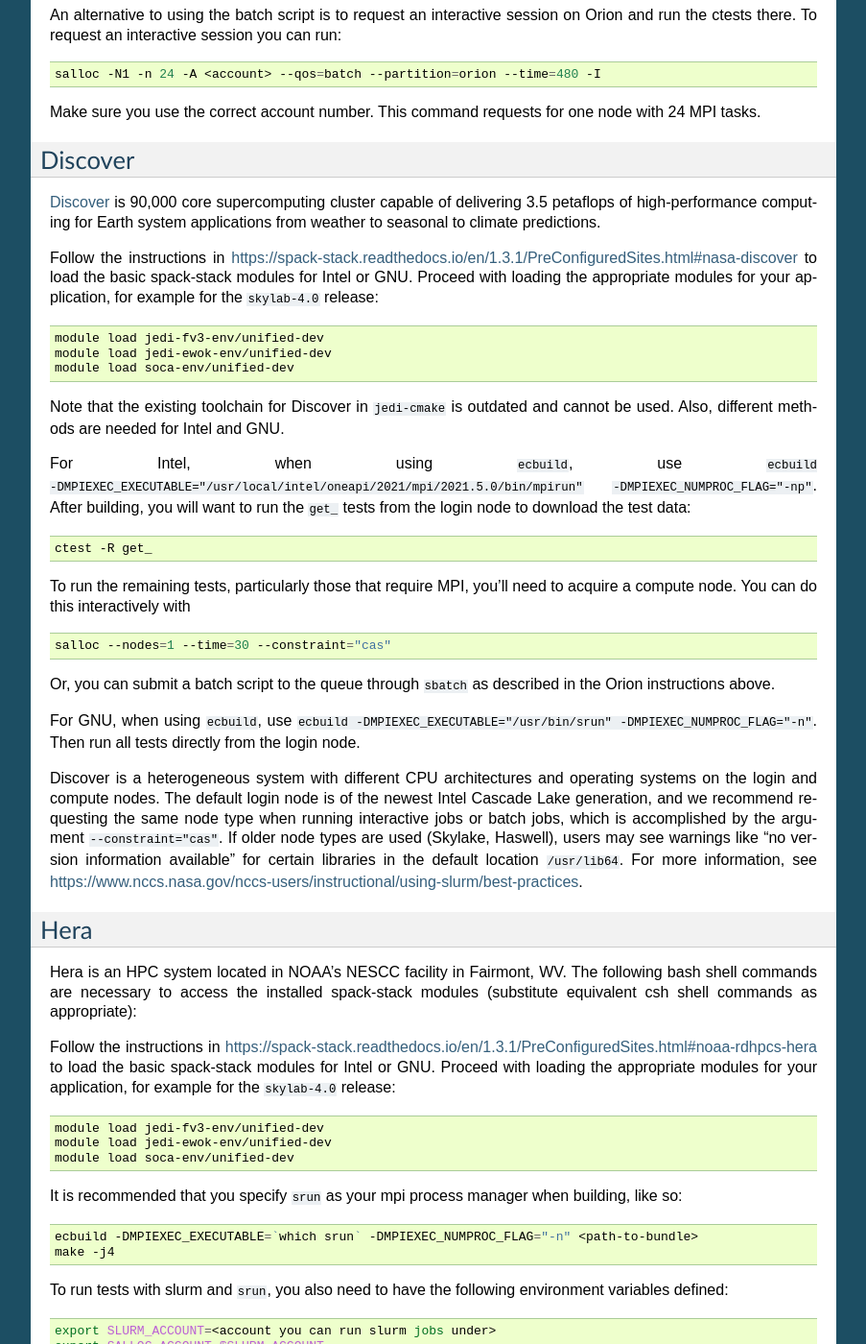
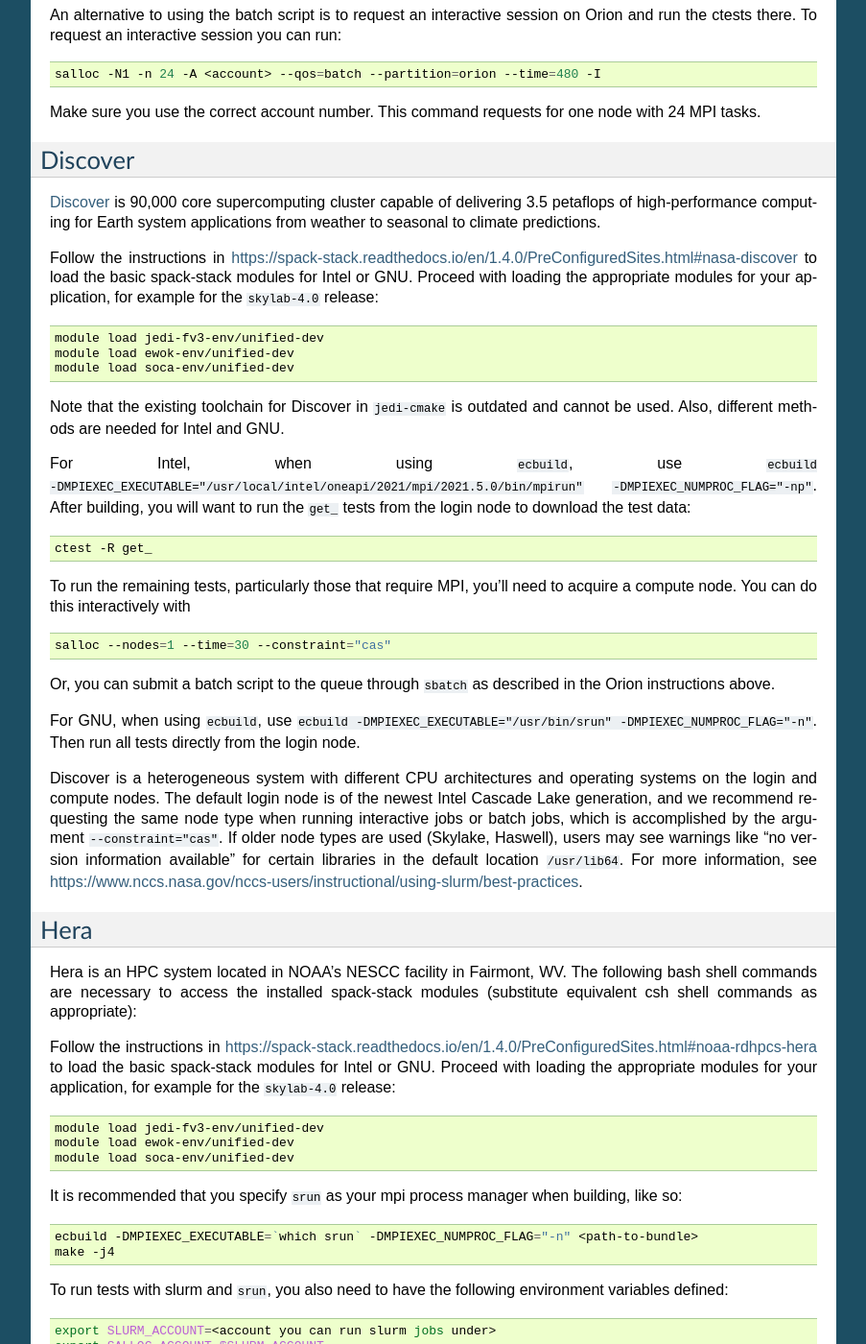
Before and after one commit to JCSDA/jedi-docs, a Sphinx documentation site: the page built from docs/using/jedi_environment/modules.rst, in a window 1280 px wide and 1400 px high, scrolled down 2869 px. Shown: the whole window at 96% size, without its empty margins (198-1101 px from the left). Built offline with Sphinx 7.4.7, drawn with Linux system fonts in a browser that asks for light colours; some of the changed text lies outside the part shown.

Commit message:
Updates for spack-stack 1.4.0 (#611)
* first updates to remove 1.3.1

* version change

```diff
--- a/docs/inside/developer_tools/cmake.rst
+++ b/docs/inside/developer_tools/cmake.rst
@@ -39,7 +39,7 @@
 ^^^^^^^^^^^^^^^^^^^^^^^^^^
 
 This step is only necessary if you are working outside preconfigured JEDI environments or containers, and when not following the
-`spack-stack <https://spack-stack.readthedocs.io/en/1.3.1/>`_ instructions to set up your environment.
+`spack-stack <https://spack-stack.readthedocs.io/en/1.4.0/>`_ instructions to set up your environment.
 
 For the Mac, use `homebrew <https://brew.sh/>`_ to install CMake.
 
@@ -198,7 +198,7 @@
 Installing ecbuild
 ^^^^^^^^^^^^^^^^^^
 
-As before, the steps shown in this section are only necessary if you are working outside preconfigured JEDI environments or containers, and when not following the recommendation to use `spack-stack <https://spack-stack.readthedocs.io/en/1.3.1/>`_ to set up your environment.
+As before, the steps shown in this section are only necessary if you are working outside preconfigured JEDI environments or containers, and when not following the recommendation to use `spack-stack <https://spack-stack.readthedocs.io/en/1.4.0/>`_ to set up your environment.
 
 For all systems, you need to have CMake, eigen3 installed before installing ecbuild.
 To install these on the Mac:
--- a/docs/using/building_and_running/running_skylab.rst
+++ b/docs/using/building_and_running/running_skylab.rst
@@ -8,11 +8,11 @@
 
 Versions used:
 
-- spack-stack-1.3.1 from April 21, 2023
+- spack-stack-1.4.0 from May 2023
 
-  * https://github.com/NOAA-EMC/spack-stack/tree/1.3.1
+  * https://github.com/JCSDA/spack-stack/tree/1.4.0
 
-  * https://spack-stack.readthedocs.io/en/1.3.1/
+  * https://spack-stack.readthedocs.io/en/1.4.0/
 
 - AMIs available in us-east-1 region (N. Virginia)
 
--- a/docs/using/jedi_environment/index.rst
+++ b/docs/using/jedi_environment/index.rst
@@ -8,12 +8,12 @@
 
 In order to help JEDI users and developers quickly create a productive and consistent computing environment, the JEDI team provides a number of portability tools.  These include:
 
-* A complete software stack called `spack-stack <https://github.com/noaa-emc/spack-stack>`_  for compiled and Python dependencies based on the open-source `spack <https://github.com/spack/spack>`_ package manager, originally developed by the `Lawrence Livermore National Laboratory (LLNL) <https://computing.llnl.gov/projects/spack-hpc-package-manager>`_, with `instructions <https://spack-stack.readthedocs.io/en/1.3.1>`_ for building and using spack-stack on HPC, the cloud, and generic macOS and Linux systems.
+* A complete software stack called `spack-stack <https://github.com/jcsda/spack-stack>`_  for compiled and Python dependencies based on the open-source `spack <https://github.com/spack/spack>`_ package manager, originally developed by the `Lawrence Livermore National Laboratory (LLNL) <https://computing.llnl.gov/projects/spack-hpc-package-manager>`_, with `instructions <https://spack-stack.readthedocs.io/en/1.4.0>`_ for building and using spack-stack on HPC, the cloud, and generic macOS and Linux systems.
 * Machine images for cloud computing  (e.g. AMIs for `Amazon Web Services <https://aws.amazon.com>`_)
 * :doc:`Environment modules <modules>` for selected HPC systems
 * Docker and Singularity software :doc:`containers <containers/container_overview>`.
 
-The `spack-stack repository <https://github.com/noaa-emc/spack-stack>`_ contains detailed instructions and spack configurations that specify the target platform, software packages, versions, and configuration options that are required to build and run jedi (and other applications). Tagged versions of the spack-stack will be coordinated with public JEDI releases when they become available. We use spack-stack to build environment modules on cloud platforms (e.g. AMIs), HPC systems, and generic macOS/Linux systems.
+The `spack-stack repository <https://github.com/jcsda/spack-stack>`_ contains detailed instructions and spack configurations that specify the target platform, software packages, versions, and configuration options that are required to build and run jedi (and other applications). Tagged versions of the spack-stack will be coordinated with public JEDI releases when they become available. We use spack-stack to build environment modules on cloud platforms (e.g. AMIs), HPC systems, and generic macOS/Linux systems.
 
 The spack configuration is also used to build :doc:`Docker and Singularity containers <containers/container_overview>` that can be run on laptops, workstations, cloud platforms, and HPC systems. The containers are also leveraged for continuous integration testing by means of `Amazon CodeBuild <https://aws.amazon.com/codebuild/>`_ and `Travis-CI <https://travis-ci.org/>`_
 
--- a/docs/using/jedi_environment/modules.rst
+++ b/docs/using/jedi_environment/modules.rst
@@ -3,7 +3,7 @@
 Using spack-stack modules to build and run JEDI
 ===============================================
 
-The instructions in this section are specific to the use of spack-stack environment modules (``lmod/lua`` or ``tcl/tk``) for building and running JEDI applications. For general information on using spack-stack to build and run software, see the `spack-stack documentation <https://spack-stack.readthedocs.io/en/1.3.1>`_.
+The instructions in this section are specific to the use of spack-stack environment modules (``lmod/lua`` or ``tcl/tk``) for building and running JEDI applications. For general information on using spack-stack to build and run software, see the `spack-stack documentation <https://spack-stack.readthedocs.io/en/1.4.0>`_.
 
 One of the big advantages of spack-stack is that it automatically generates modules for all compiled packages and Python packages and works in exactly the same way on HPCs, on the cloud, and on a personal computer. Environment modules are available on basically all HPC systems and any modern macOS or Linux distribution, and are an easy and effective way to manage software libraries. There are two main flavors, the older ``tcl/tk`` modules and the newer ``lmod/lua`` modules, with the latter being superior and therefore preferred, if available. The two implementations share similar commands, such as:
 
@@ -48,12 +48,12 @@
 
 Orion is an HPC system located at Mississippi State University for the purpose of furthering NOAA’s scientific research and collaboration.
 
-Follow the instructions in https://spack-stack.readthedocs.io/en/1.3.1/PreConfiguredSites.html#msu-orion to load the basic spack-stack modules for Intel or GNU. Proceed with loading the appropriate modules for your application, for example for the ``skylab-4.0`` release:
+Follow the instructions in https://spack-stack.readthedocs.io/en/1.4.0/PreConfiguredSites.html#msu-orion to load the basic spack-stack modules for Intel or GNU. Proceed with loading the appropriate modules for your application, for example for the ``skylab-4.0`` release:
 
 .. code-block:: bash
 
    module load jedi-fv3-env/unified-dev
-   module load jedi-ewok-env/unified-dev
+   module load ewok-env/unified-dev
    module load soca-env/unified-dev
 
 
@@ -149,12 +149,12 @@
 
 `Discover <https://www.nccs.nasa.gov/systems/discover>`_ is 90,000 core supercomputing cluster capable of delivering 3.5 petaflops of high-performance computing for Earth system applications from weather to seasonal to climate predictions.
 
-Follow the instructions in https://spack-stack.readthedocs.io/en/1.3.1/PreConfiguredSites.html#nasa-discover to load the basic spack-stack modules for Intel or GNU. Proceed with loading the appropriate modules for your application, for example for the ``skylab-4.0`` release:
+Follow the instructions in https://spack-stack.readthedocs.io/en/1.4.0/PreConfiguredSites.html#nasa-discover to load the basic spack-stack modules for Intel or GNU. Proceed with loading the appropriate modules for your application, for example for the ``skylab-4.0`` release:
 
 .. code-block:: bash
 
    module load jedi-fv3-env/unified-dev
-   module load jedi-ewok-env/unified-dev
+   module load ewok-env/unified-dev
    module load soca-env/unified-dev
 
 Note that the existing toolchain for Discover in ``jedi-cmake`` is outdated and cannot be used. Also, different methods are needed for Intel and GNU.
@@ -182,12 +182,12 @@
 
 Hera is an HPC system located in NOAA's NESCC facility in Fairmont, WV. The following bash shell commands are necessary to access the installed spack-stack modules (substitute equivalent csh shell commands as appropriate):
 
-Follow the instructions in https://spack-stack.readthedocs.io/en/1.3.1/PreConfiguredSites.html#noaa-rdhpcs-hera to load the basic spack-stack modules for Intel or GNU. Proceed with loading the appropriate modules for your application, for example for the ``skylab-4.0`` release:
+Follow the instructions in https://spack-stack.readthedocs.io/en/1.4.0/PreConfiguredSites.html#noaa-rdhpcs-hera to load the basic spack-stack modules for Intel or GNU. Proceed with loading the appropriate modules for your application, for example for the ``skylab-4.0`` release:
 
 .. code-block:: bash
 
    module load jedi-fv3-env/unified-dev
-   module load jedi-ewok-env/unified-dev
+   module load ewok-env/unified-dev
    module load soca-env/unified-dev
 
 It is recommended that you specify :code:`srun` as your mpi process manager when building, like so:
@@ -210,12 +210,12 @@
 
 `Cheyenne <https://www2.cisl.ucar.edu/resources/computational-systems/cheyenne/cheyenne>`_ is a 5.34-petaflops, high-performance computer built for NCAR by SGI.
 
-Follow the instructions in https://spack-stack.readthedocs.io/en/1.3.1/PreConfiguredSites.html#ncar-wyoming-cheyenne to load the basic spack-stack modules for Intel or GNU. Proceed with loading the appropriate modules for your application, for example for the ``skylab-4.0`` release:
+Follow the instructions in https://spack-stack.readthedocs.io/en/1.4.0/PreConfiguredSites.html#ncar-wyoming-cheyenne to load the basic spack-stack modules for Intel or GNU. Proceed with loading the appropriate modules for your application, for example for the ``skylab-4.0`` release:
 
 .. code-block:: bash
 
    module load jedi-fv3-env/unified-dev
-   module load jedi-ewok-env/unified-dev
+   module load ewok-env/unified-dev
    module load soca-env/unified-dev
 
 Because of space limitations on your home directory, it's a good idea to build your code on the `glade <https://www2.cisl.ucar.edu/resources/storage-and-file-systems/glade-file-spaces>`_ filesystems (`work` or `scratch`):
@@ -254,12 +254,12 @@
 
 The `Casper <https://www2.cisl.ucar.edu/resources/computational-systems/casper>`_ cluster is a heterogeneous system of specialized data analysis and visualization resources, large-memory, multi-GPU nodes, and high-throughput computing nodes.
 
-Follow the instructions in https://spack-stack.readthedocs.io/en/1.3.1/PreConfiguredSites.html#ncar-wyoming-casper to load the basic spack-stack modules for Intel. Proceed with loading the appropriate modules for your application, for example for the ``skylab-4.0`` release:
+Follow the instructions in https://spack-stack.readthedocs.io/en/1.4.0/PreConfiguredSites.html#ncar-wyoming-casper to load the basic spack-stack modules for Intel. Proceed with loading the appropriate modules for your application, for example for the ``skylab-4.0`` release:
 
 .. code-block:: bash
 
    module load jedi-fv3-env/unified-dev
-   module load jedi-ewok-env/unified-dev
+   module load ewok-env/unified-dev
    module load soca-env/unified-dev
 
 Because of space limitations on your home directory, it's a good idea to locate your build directory on the `glade <https://www2.cisl.ucar.edu/resources/storage-and-file-systems/glade-file-spaces>`_ filesystems:
@@ -311,12 +311,12 @@
 
    ssh -Y s4-submit
 
-Follow the instructions in https://spack-stack.readthedocs.io/en/1.3.1/PreConfiguredSites.html#uw-univ-of-wisconsin-s4 to load the basic spack-stack modules for Intel or GNU. Proceed with loading the appropriate modules for your application, for example for the ``skylab-4.0`` release:
+Follow the instructions in https://spack-stack.readthedocs.io/en/1.4.0/PreConfiguredSites.html#uw-univ-of-wisconsin-s4 to load the basic spack-stack modules for Intel or GNU. Proceed with loading the appropriate modules for your application, for example for the ``skylab-4.0`` release:
 
 .. code-block:: bash
 
    module load jedi-fv3-env/unified-dev
-   module load jedi-ewok-env/unified-dev
+   module load ewok-env/unified-dev
    module load soca-env/unified-dev
 
 For Intel and GNU, use
@@ -408,12 +408,12 @@
 
 Narwhal is an HPE Cray EX system located at the Navy DSRC. It has 2,176 standard compute nodes (AMD 7H12 Rome, 128 cores, 238 GB) and 12 large-memory nodes (995 GB). It has 590 TB of memory and is rated at 12.8 peak PFLOPS.
 
-Follow the instructions in https://spack-stack.readthedocs.io/en/1.3.1/PreConfiguredSites.html#navy-hpcmp-narwhal to load the basic spack-stack modules for Intel or GNU. Proceed with loading the appropriate modules for your application, for example for the ``skylab-4.0`` release:
+Follow the instructions in https://spack-stack.readthedocs.io/en/1.4.0/PreConfiguredSites.html#navy-hpcmp-narwhal to load the basic spack-stack modules for Intel or GNU. Proceed with loading the appropriate modules for your application, for example for the ``skylab-4.0`` release:
 
 .. code-block:: bash
 
    module load jedi-fv3-env/unified-dev
-   module load jedi-ewok-env/unified-dev
+   module load ewok-env/unified-dev
    module load soca-env/unified-dev
 
 Because of space limitations on your home directory, it's a good idea to build your code on Narwhal ``$WORKDIR: /p/work1/$USER``.
@@ -462,4 +462,4 @@
 --------
 For more information about using Amazon Web Services please see :doc:`JEDI on AWS <./cloud/index>`.
 
-As part of this release, an Amazon Media Image (AMI) is available that has the necessary `spack-stack-1.3.1` environment for `skylab-4.0.0` pre-installed. For more information on how to find this AMI, refer to https://spack-stack.readthedocs.io/en/1.3.1/PreConfiguredSites.html.
+As part of this release, an Amazon Media Image (AMI) is available that has the necessary `spack-stack-1.4.0` environment for `skylab-5.0.0` pre-installed. For more information on how to find this AMI, refer to https://spack-stack.readthedocs.io/en/1.4.0/PreConfiguredSites.html.
```
Also changed, not shown: docs/using/jedi_environment/cloud/singlenode.rst (+9 -3 lines), docs/using/jedi_environment/spackbuild.rst (+5 -5 lines).
